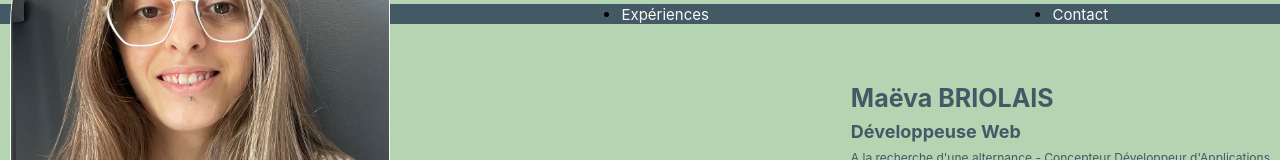
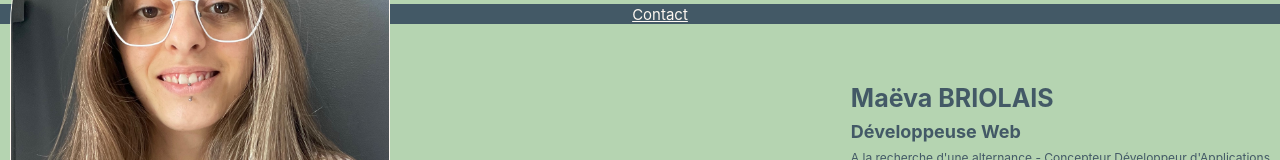
Before and after one commit to MaevaBriolais/React_Portfolio, a React (Vite) app in the folder my-react-app/: page / in a window 1280 px wide. Shown: the top 160 px of the page. Built offline with nearby package versions, Linux system fonts and the light colour scheme.

Commit message:
Finisiton de la création de la route pour la page Contact

```diff
--- a/my-react-app/src/components/NavbarPages.jsx
+++ b/my-react-app/src/components/NavbarPages.jsx
@@ -1,12 +1,13 @@
 import "../CSS/navbar.scss";
+import { Link } from "react-router-dom";
 
 function NavbarPages() {
   return (
     <nav>
       <ul>
-        <li><a>Diplômes</a></li>
-        <li><a>Expériences</a></li>
-        <li><a> Contact</a></li>
+        {/* <li><a>Diplômes</a></li>
+        <li><a>Expériences</a></li> */}
+        <Link to="/ContactPage"> Contact</Link>
       </ul>
     </nav>
   );
```
Also changed, not shown: my-react-app/src/main.jsx (+5 -9 lines).
